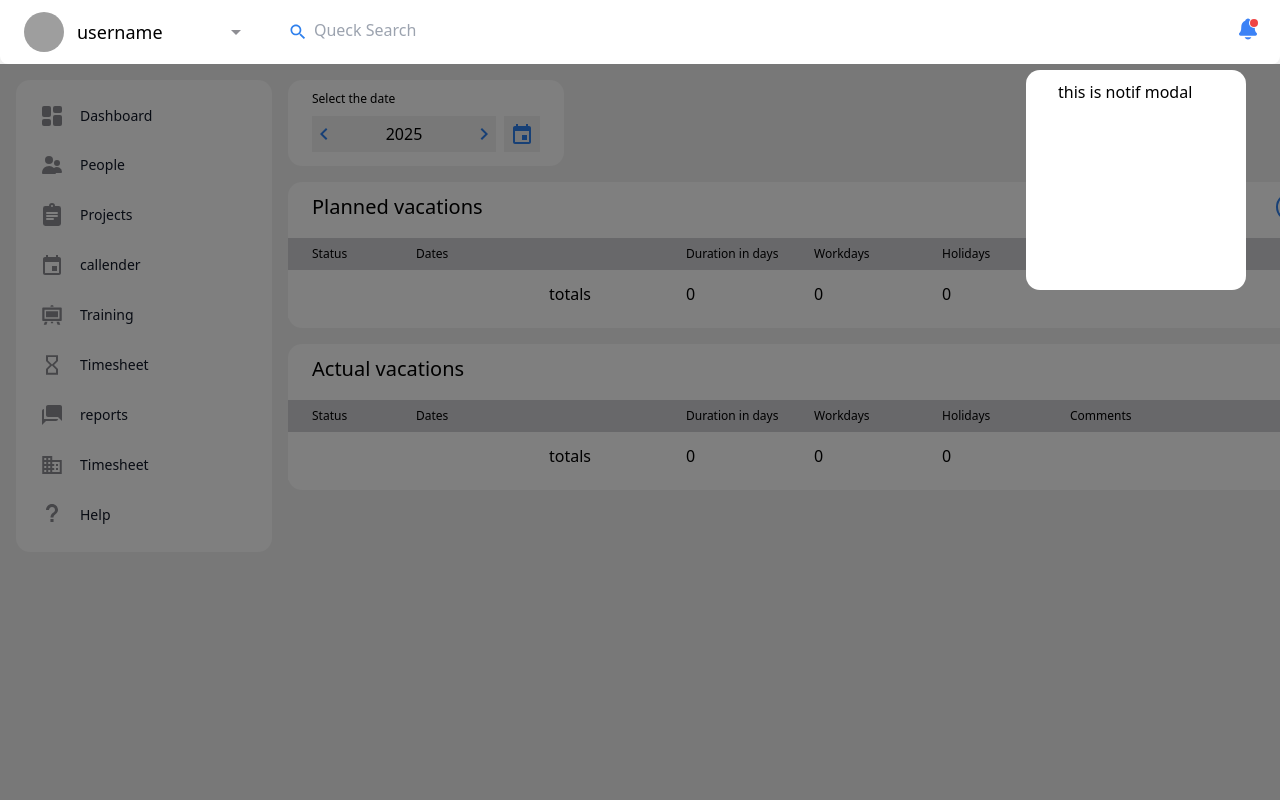
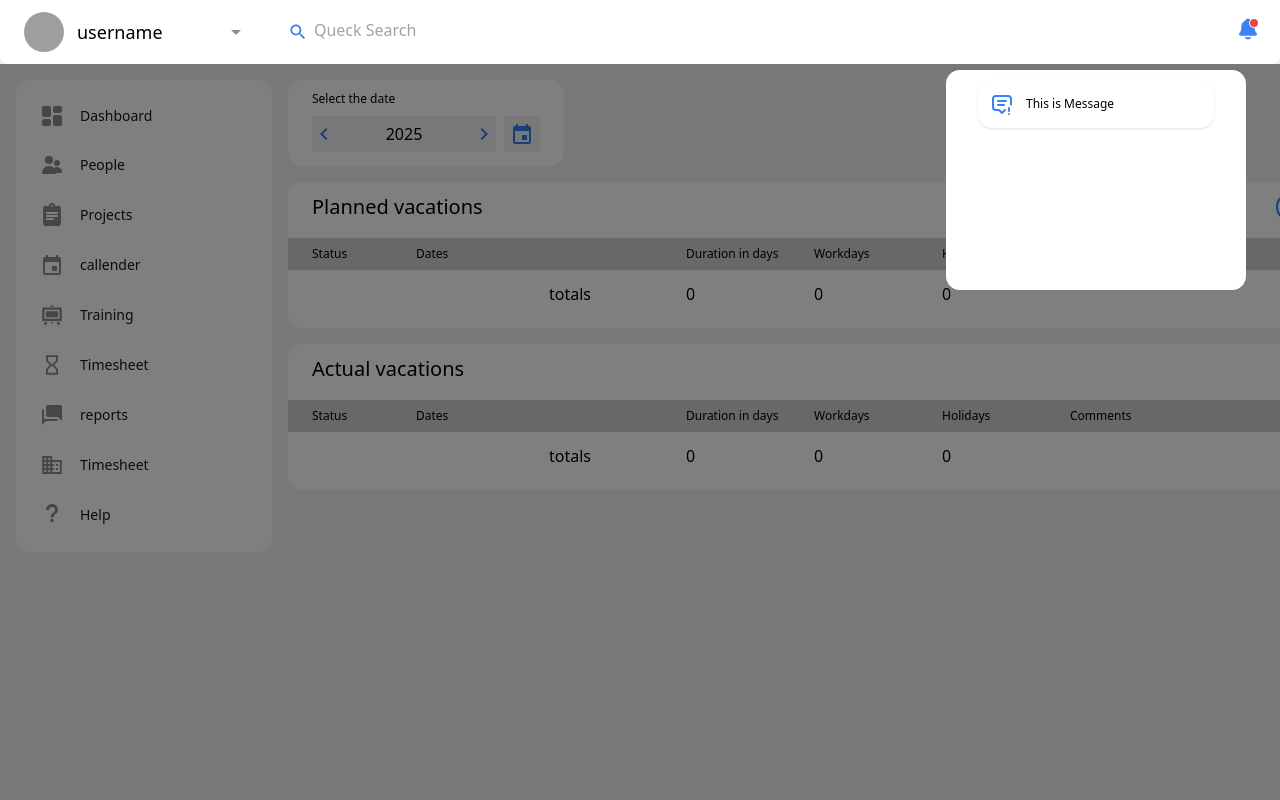
Before and after one commit to Abol447/Admin-Panel-Internal-Management-Tool, a React (Vite) app: page /Vacations in a window 1280 px wide. Both pictures are taken after a click on the button 1248 px from the left and 29 px from the top of the page. Shown: the top 800 px of the page. Built offline with nearby package versions, Linux system fonts and the light colour scheme; grey boxes are pictures that could not be loaded.

Commit message:
add message notif

```diff
--- a/src/component/DropDown.jsx
+++ b/src/component/DropDown.jsx
@@ -1,6 +1,6 @@
 import React, { useEffect, useRef } from "react";
 import gsap from "gsap";
-export default function DropDown({ children, open , className }) {
+export default function DropDown({ children, open, className , width = "220px" }) {
   const dropDown = useRef();
   useEffect(() => {
     if (open) {
@@ -24,7 +24,8 @@ export default function DropDown({ children, open , className }) {
   return (
     <div
       ref={dropDown}
-      className={`${className} z-[100] absolute bg-white opacity-0 px-[32px] py-[10px] rounded-[14px] w-[220px] h-[220px]`}
+      className={`${className} z-[100] absolute bg-white opacity-0 px-[32px] py-[10px] rounded-[14px] h-[220px]`}
+      style={{ width }}
 
     >
       {children}
--- a/src/component/Navbar.jsx
+++ b/src/component/Navbar.jsx
@@ -40,10 +40,10 @@ export default function Navbar({
     Plannedvacations: '/Vacations',
     Actualvacations: '/Vacations',
     login: '/login',
-    CompanyFacts : '/',
-    Statistics : '/',
-    AssignedRisks : '/',
-    dashboard : '/'
+    CompanyFacts: '/',
+    Statistics: '/',
+    AssignedRisks: '/',
+    dashboard: '/'
   };
 
   const navigate = useNavigate();
@@ -78,7 +78,10 @@ export default function Navbar({
               </div>
             )}
           </div>
-          <DropDown className="top-[70px] left-[34px]" open={dropDown}>
+          <DropDown
+            width="240px"
+            className="top-[70px] left-[34px]"
+            open={dropDown}>
             <DropDownElement
               text={"My details"}
               setOPen={setDropDown}
--- /dev/null
+++ b/src/component/UI/MessageNotif.jsx
@@ -0,0 +1,18 @@
+import React from 'react'
+import { TbMessage2Exclamation } from 'react-icons/tb'
+
+function MessageNotif({message}) {
+    return (
+
+        <div class="flex p-3 items-center  rounded-[14px] shadow ">
+            <div>
+                <TbMessage2Exclamation className="text-2xl text-blue-500" />
+            </div>
+            <div class="ml-3 font-sans text-xs leading-6 text-[#000]">
+                This is Message
+            </div>
+        </div>
+    )
+}
+
+export default MessageNotif
--- a/src/pages/myDetail/Notif.jsx
+++ b/src/pages/myDetail/Notif.jsx
@@ -1,5 +1,6 @@
 import DropDown from "../../component/DropDown";
 import { IoNotifications } from "react-icons/io5";
+import MessageNotif from "../../component/UI/MessageNotif";
 // import profile from "../asset/pic/baseline-account_circle-24px.png";
 
 function Notif({ dropDownNotif, setDropDownNotif }) {
@@ -19,8 +20,11 @@ function Notif({ dropDownNotif, setDropDownNotif }) {
         <IoNotifications />
       </button>
 
-      <DropDown open={dropDownNotif} className="top-[70px] right-[34px]">
-        this is notif modal
+      <DropDown
+        width="300px"
+        open={dropDownNotif}
+        className="top-[70px] right-[34px]">
+        <MessageNotif />
       </DropDown>
     </>
   );
```
